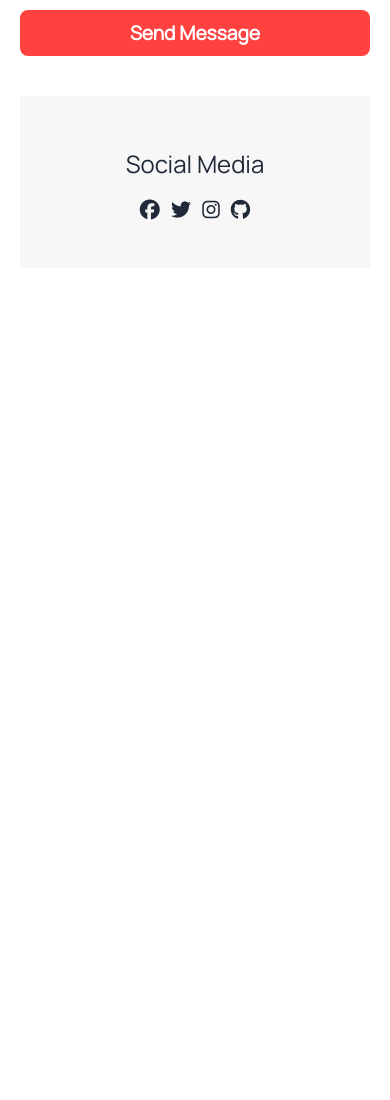
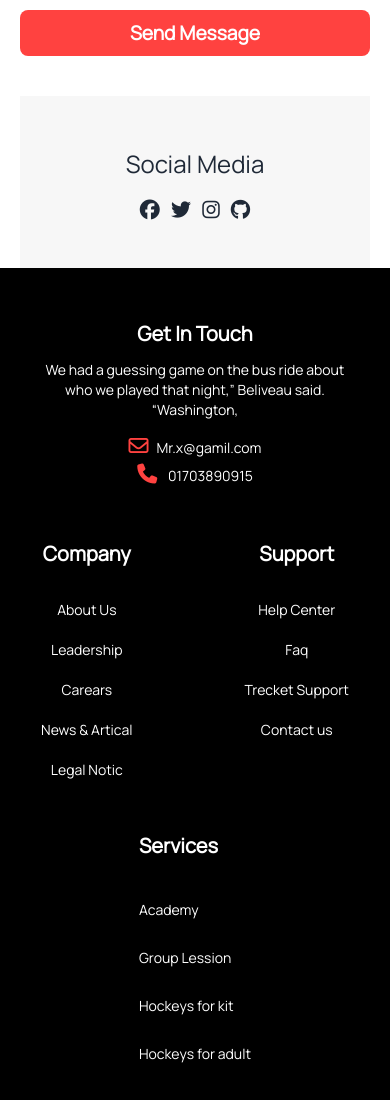
Before and after one commit to MD-Rakibul-Hassan/Hockey-clup, a plain HTML site: page index.html in a window 390 px wide. Shown: the part 8818-9918 px from the top of the page. Before the commit the page ends 9086 px from the top, so only its background shows below. Drawn offline with nearby package versions, Linux system fonts and the light colour scheme.

Commit message:
footer section done with responsive

```diff
--- a/index.html
+++ b/index.html
@@ -528,6 +528,44 @@
 		</section>
       </main>
     <!-- Footer section  -->
-    <footer></footer>
+	<footer class=" p-10 bg-black text-base-content">
+		<div class="containers text-white footer text-center lg:text-start">
+			<aside>
+				<div class="">
+					<h1 class="text-xl lg:text-2xl my-3 font-extrabold">Get In Touch</h1>
+					<p class=" max-w-[350px] mx-auto text-sm lg:text-lg my-3">We had a guessing game on the bus ride about who we played that night,” Beliveau said. “Washington,
+					</p>
+					<div>
+						<h3><i class="fa-regular fa-envelope text-xl common-color mr-2"> </i>Mr.x@gamil.com</h3>
+						<h3> <i class="fa-solid fa-phone text-xl common-color mr-2"> </i> 01703890915</h3>
+					</div>
+			      </div>
+			</aside>
+			<div class="flex gap-x-28 mx-auto">
+				<nav class="grid space-y-5">
+				      <header class="text-xl lg:text-2xl my-3 font-extrabold">Company</header>
+					<a class="link link-hover">About Us</a>
+					<a class="link link-hover">Leadership</a>
+					<a class="link link-hover">Carears</a>
+					<a class="link link-hover">News & Artical</a>
+					<a class="link link-hover">Legal Notic</a>
+				</nav>
+				<nav class="grid space-y-5">
+					<header class="text-xl lg:text-2xl my-3 font-extrabold">Support</header>
+					<a class="link link-hover">Help Center</a>
+					<a class="link link-hover">Faq</a>
+					<a class="link link-hover">Trecket Support</a>
+					<a class="link link-hover">Contact us</a>
+				</nav>
+			</div>
+			<nav class="mx-auto space-y-5">
+				<header class="text-xl lg:text-2xl my-3 font-extrabold">Services</header>
+				<a class="link link-hover">Academy</a>
+				<a class="link link-hover">Group Lession</a>
+				<a class="link link-hover">Hockeys for kit</a>
+				<a class="link link-hover">Hockeys for adult</a>
+			</nav>
+		</div>
+	</footer>
   </body>
 </html>
```
